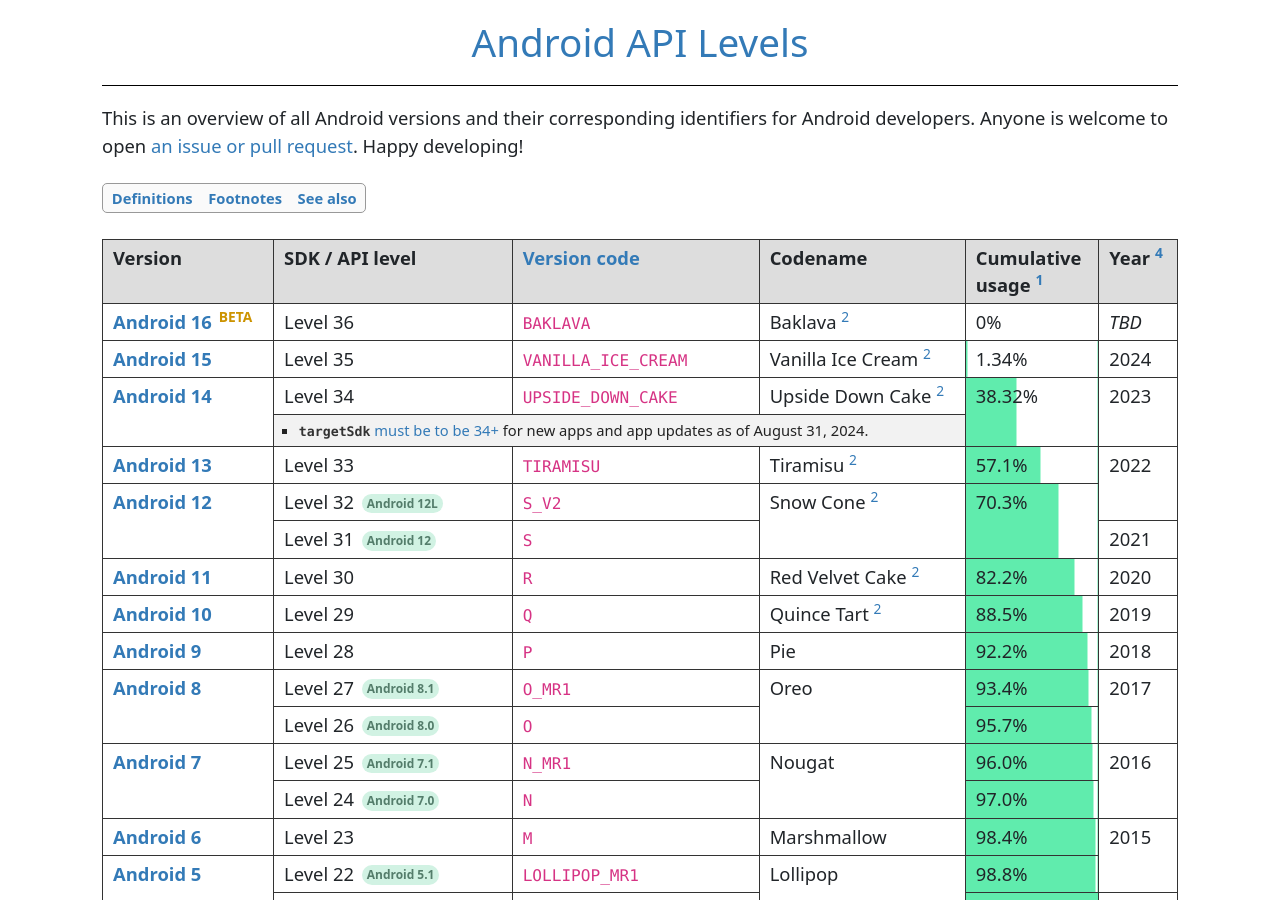
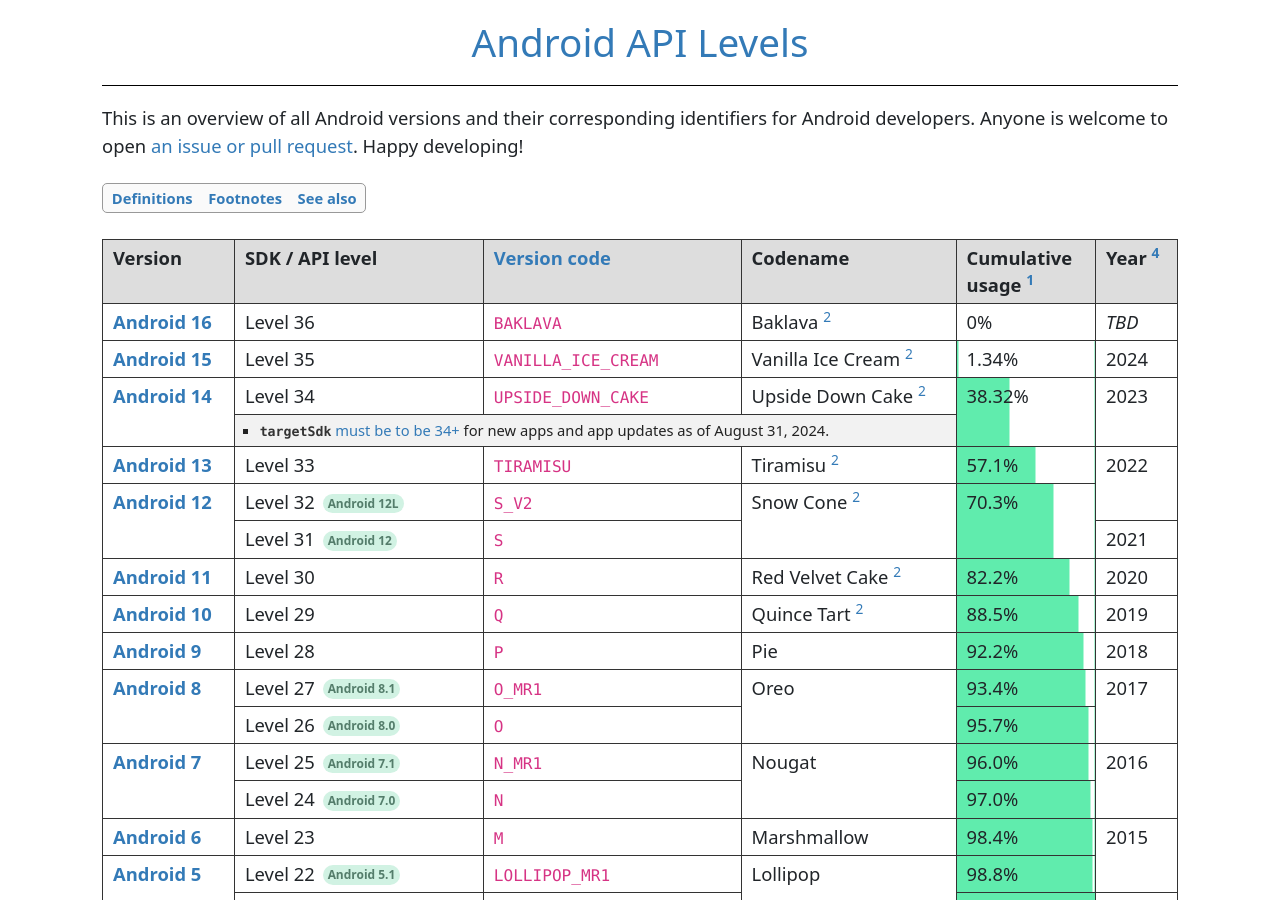
Before and after one commit to ebelinski/apilevels, a Jekyll site: the page built from index.md, in a window 1280 px wide and 900 px high. Built offline with Jekyll 4.4.1, drawn with Linux system fonts in a browser that asks for light colours; comment, search, counter and statistics services are not loaded.

Commit message:
Update to reflect Android 16 no longer in beta.

```diff
--- a/index.md
+++ b/index.md
@@ -29,7 +29,7 @@
   </tr>
   <tr>
     <td>
-      <b><a href="https://developer.android.com/about/versions/16">Android 16</a> <sup class="beta">BETA</sup></b>
+      <b><a href="https://developer.android.com/about/versions/16">Android 16</a></b>
     </td>
     <td>Level 36</td>
     <td><code>BAKLAVA</code></td>
```
